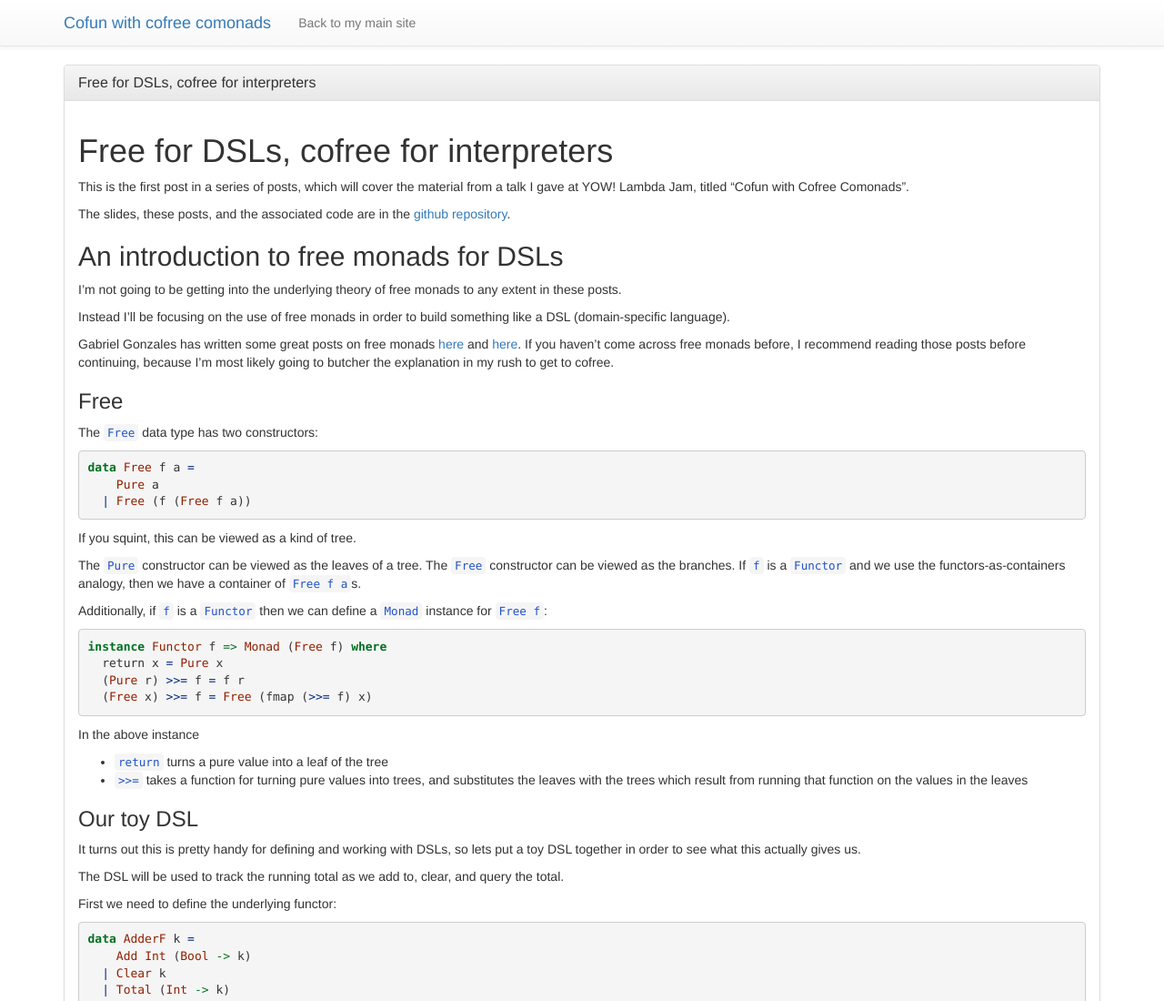
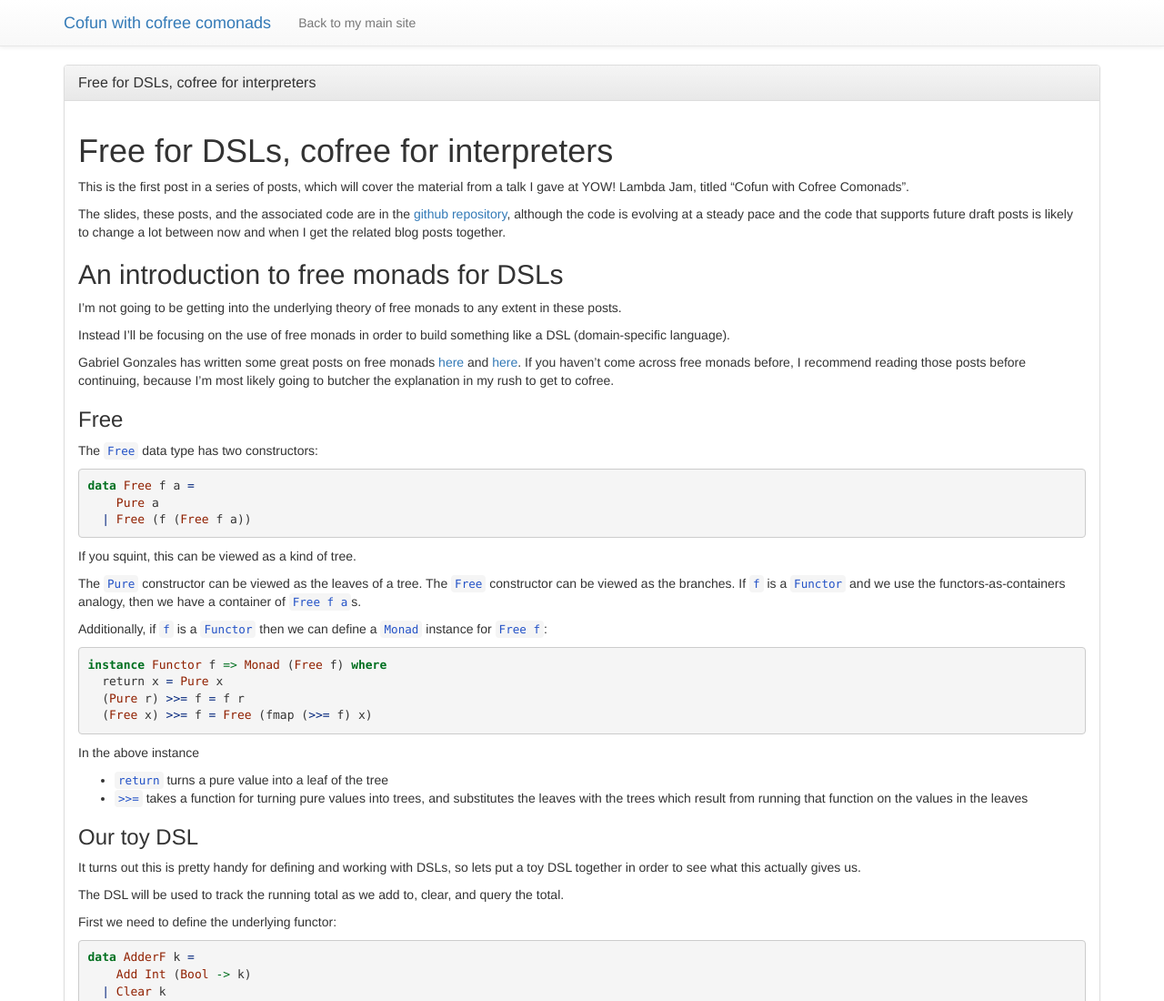
Before and after one commit to dalaing/cofun, a plain HTML site: page posts/free_and_cofree.html in a window 1280 px wide. Shown: the top 1100 px of the page at 91% size. Drawn offline with nearby package versions, Linux system fonts and the light colour scheme.

Commit message:
snapshot 15-06-02 09:16

```diff
--- a/posts/free_and_cofree.html
+++ b/posts/free_and_cofree.html
@@ -33,7 +33,7 @@
     <div class="panel-body">
         <h1 id="free-for-dsls-cofree-for-interpreters">Free for DSLs, cofree for interpreters</h1>
 <p>This is the first post in a series of posts, which will cover the material from a talk I gave at YOW! Lambda Jam, titled “Cofun with Cofree Comonads”.</p>
-<p>The slides, these posts, and the associated code are in the <a href="https://github.com/dalaing/cofun">github repository</a>.</p>
+<p>The slides, these posts, and the associated code are in the <a href="https://github.com/dalaing/cofun">github repository</a>, although the code is evolving at a steady pace and the code that supports future draft posts is likely to change a lot between now and when I get the related blog posts together.</p>
 <h2 id="an-introduction-to-free-monads-for-dsls">An introduction to free monads for DSLs</h2>
 <p>I’m not going to be getting into the underlying theory of free monads to any extent in these posts.</p>
 <p>Instead I’ll be focusing on the use of free monads in order to build something like a DSL (domain-specific language).</p>
```
